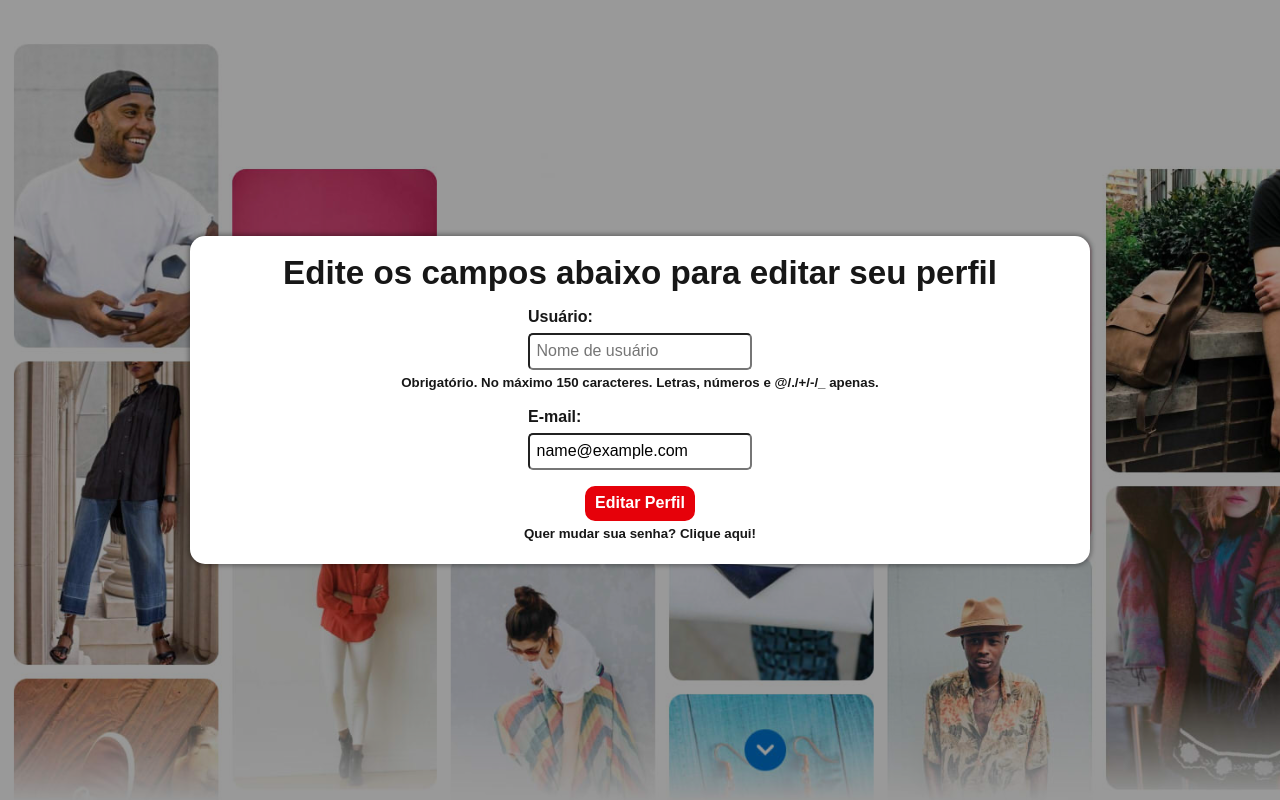
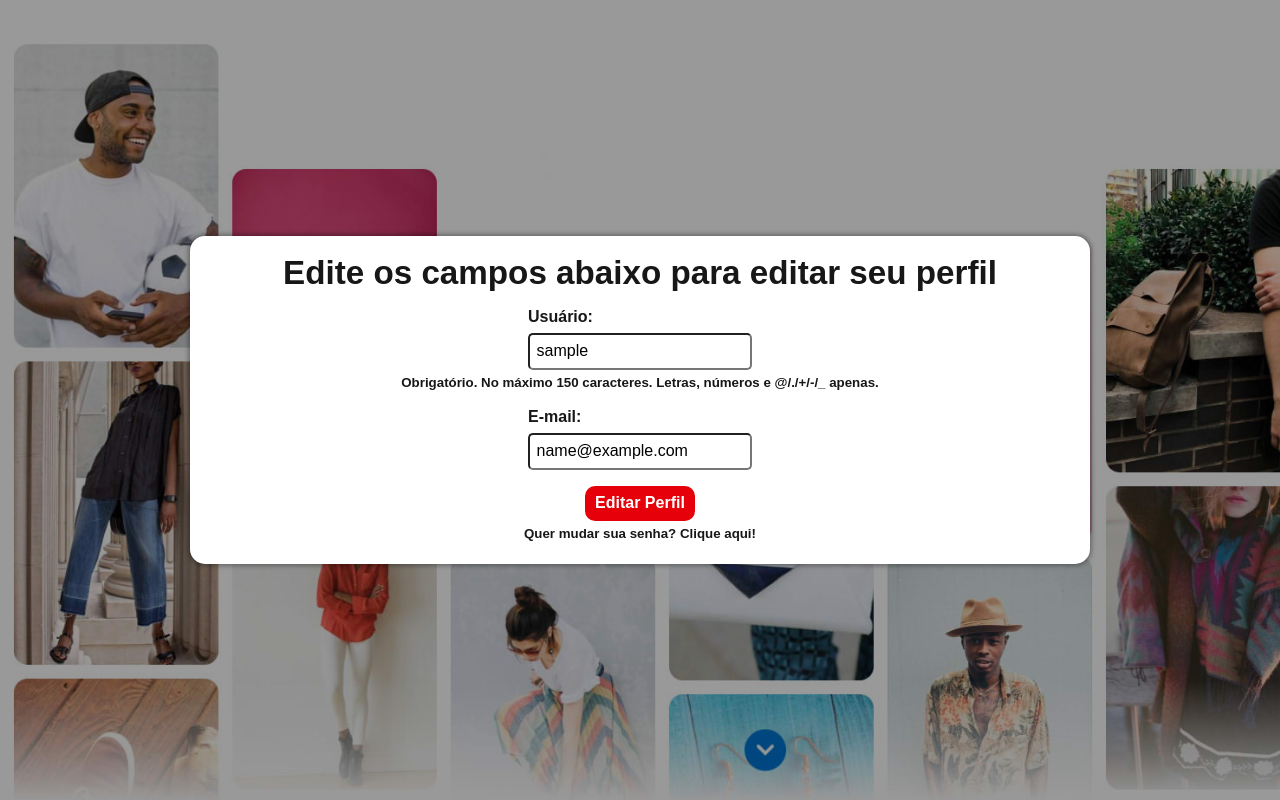
Before and after one commit to RatingTax78753/FakePinterest-Django, a Django app: page /editar/perfil/1/ in a window 1280 px wide. Run offline with Django 5.2, Linux system fonts and the light colour scheme; the visitor is signed in with stand-in values (Sample User, id 1); data comes from the database, SQL or seed files in the repository.

Commit message:
correcao input editar perfil

```diff
--- a/fpinterest/templates/forms/editar_perfil.html
+++ b/fpinterest/templates/forms/editar_perfil.html
@@ -24,7 +24,7 @@
                     <div class="form-campo flex col">
                         <div class="div-label-input flex col">
                             <label for="username">Usuário:</label>
-                            <input type="text" name="username" id="username" placeholder="Nome de usuário" autocomplete="username" maxlength="150" required>
+                            <input type="text" name="username" id="username" placeholder="Nome de usuário" autocomplete="username" value="{{ request.user.username }}" maxlength="150" required>
                         </div>
 
                         <p class="legenda">Obrigatório. No máximo 150 caracteres. Letras, números e @/./+/-/_ apenas.</p>
```
